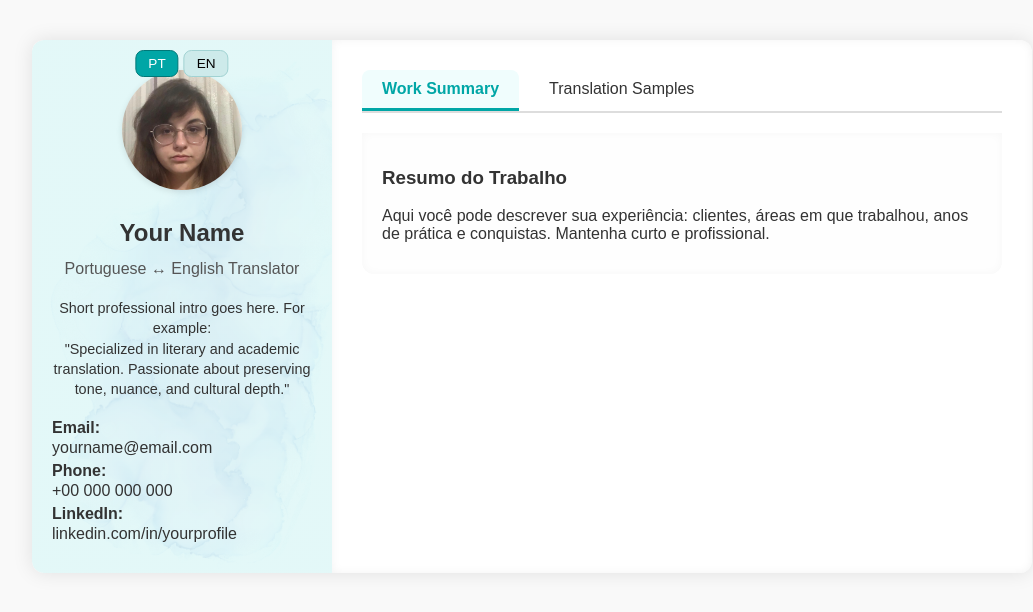
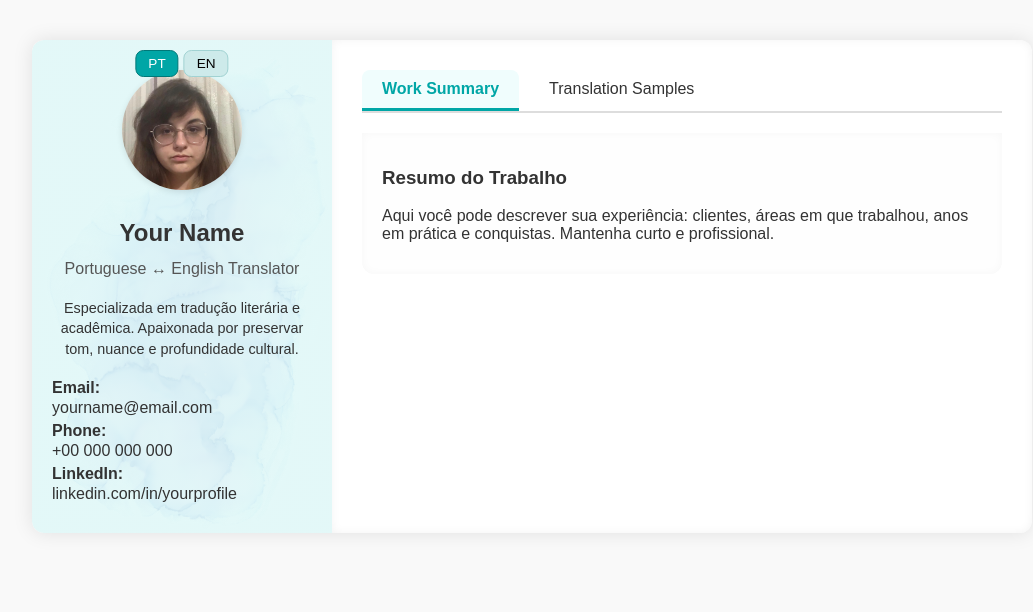
Before and after one commit to aldreyandreiko/translation, a plain HTML site: page index.html in a window 1280 px wide. Both pictures are taken after a click on the button "PT". Shown: the whole page, without its empty margins (108-1141 px from the left). Drawn offline with Linux system fonts and the light colour scheme.

Commit message:
Update index.html

```diff
--- a/index.html
+++ b/index.html
@@ -197,8 +197,7 @@
       <h1>Your Name</h1>
       <h2>Portuguese ↔ English Translator</h2>
       <p>
-        Short professional intro goes here. For example: <br>
-        "Specialized in literary and academic translation. Passionate about preserving tone, nuance, and cultural depth."
+        Specialized in literary and academic translation. Passionate about preserving tone, nuance, and cultural depth.
       </p>
       <div class="contact">
         <strong>Email:</strong> yourname@email.com
@@ -245,17 +244,33 @@
       const btnPT = document.getElementById('btnPT');
       const btnEN = document.getElementById('btnEN');
 
+      const sidebarIntro = document.querySelector('.sidebar p');
+
       if(lang === 'pt') {
         btnPT.classList.add('active');
         btnEN.classList.remove('active');
+
+        // Sidebar intro
+        sidebarIntro.textContent = "Especializada em tradução literária e acadêmica. Apaixonada por preservar tom, nuance e profundidade cultural.";
+
+        // Work Summary
         document.querySelector('#work h3').textContent = 'Resumo do Trabalho';
-        document.querySelector('#work p').textContent = 'Aqui você pode descrever sua experiência: clientes, áreas em que trabalhou, anos de prática e conquistas. Mantenha curto e profissional.';
+        document.querySelector('#work p').textContent = 'Aqui você pode descrever sua experiência: clientes, áreas em que trabalhou, anos em prática e conquistas. Mantenha curto e profissional.';
+
+        // Samples title
         document.querySelector('#samples h3').textContent = 'Amostras de Tradução';
       } else {
         btnEN.classList.add('active');
         btnPT.classList.remove('active');
+
+        // Sidebar intro
+        sidebarIntro.textContent = 'Specialized in literary and academic translation. Passionate about preserving tone, nuance, and cultural depth.';
+
+        // Work Summary
         document.querySelector('#work h3').textContent = 'Work Summary';
         document.querySelector('#work p').textContent = 'Here you can describe your experience: clients, fields you’ve worked in, years of practice, and achievements. Keep it short and professional.';
+
+        // Samples title
         document.querySelector('#samples h3').textContent = 'Translation Samples';
       }
     }
```
